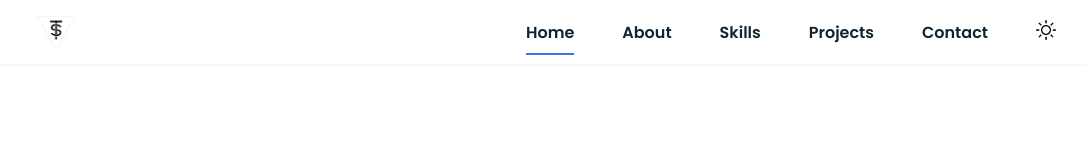
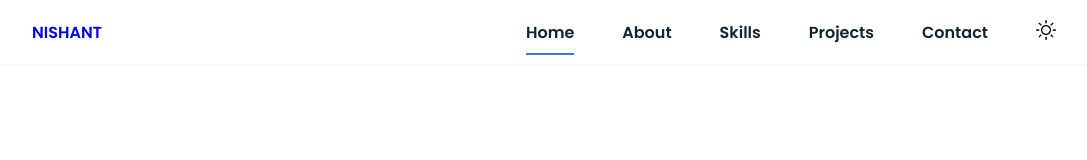
Before and after one commit to nishant12311/Myportfolio, a plain HTML site: page index.html in a window 1280 px wide. Shown: the top 160 px of the page, without its empty margins (96-1183 px from the left). Drawn offline with nearby package versions, Linux system fonts and the light colour scheme.

Commit message:
Update index.html

```diff
--- a/index.html
+++ b/index.html
@@ -22,7 +22,7 @@
     <nav class="nav bd-grid">
       <div>
         <!-- &#60;&#62; -->
-        <a href="#home" class="nav-logo"><img src="./assets/img/h.png" height="70px" alt="H" /></a>
+        <a href="#home" class="nav-logo"><p>NISHANT</p></a>
       </div>
 
       <div class="nav-menu" id="nav-menu">
```
